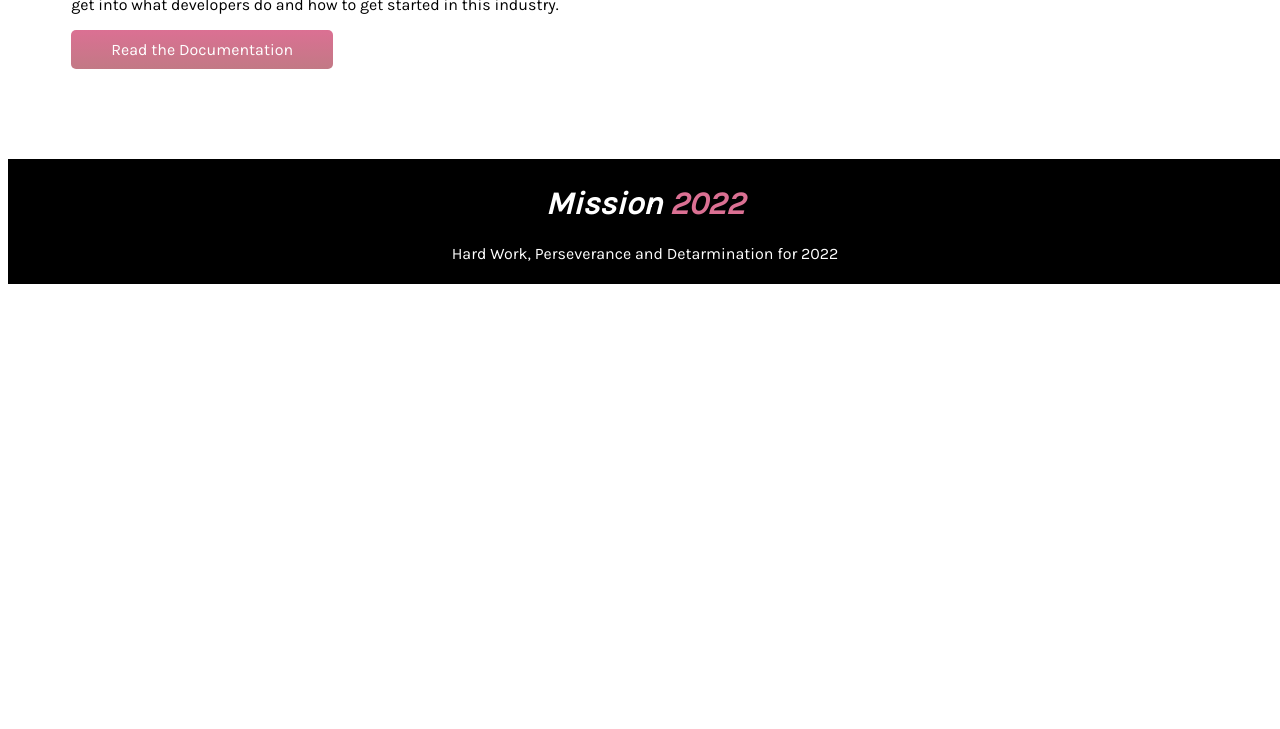
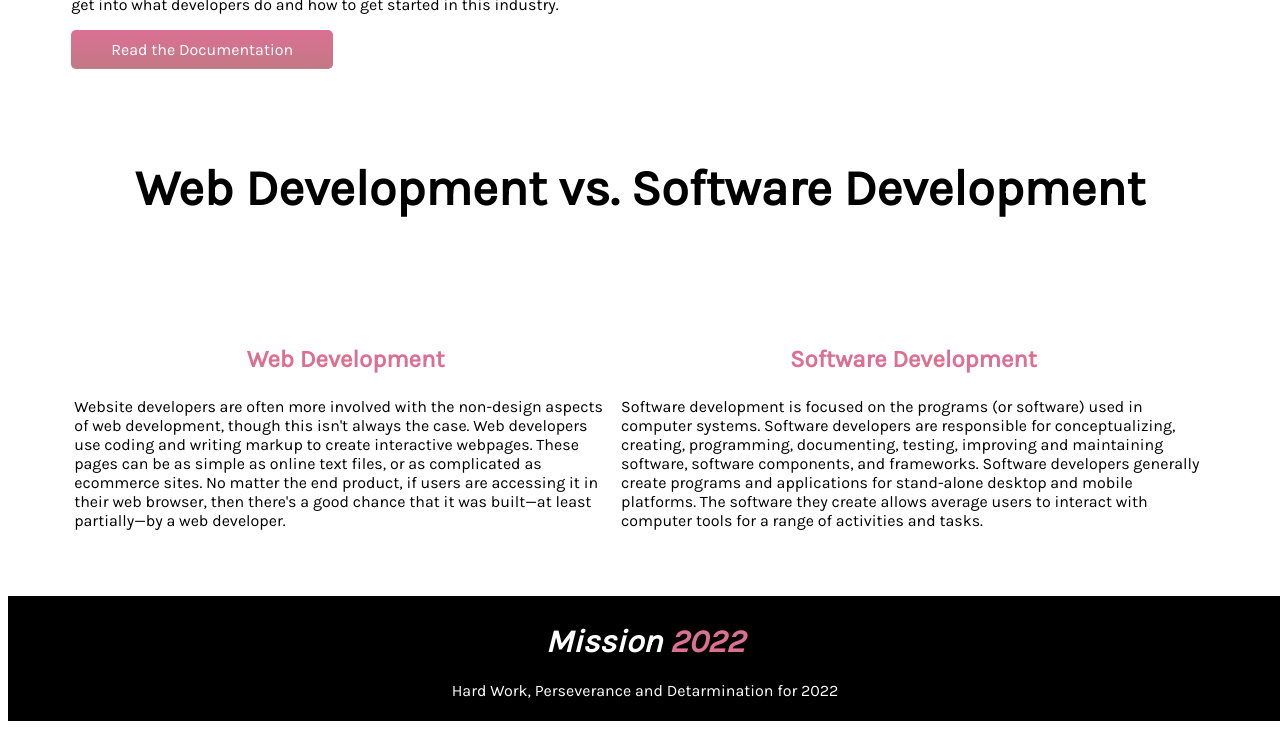
Before and after one commit to PROTTASAKARIM/Assignment-one, a plain HTML site: page index.html in a window 1280 px wide. Shown: the part 2018-2747 px from the top of the page. Before the commit the page ends 2310 px from the top, so only its background shows below. Drawn offline with Linux system fonts and the light colour scheme; a web font is replaced by a local one.

Commit message:
table added

```diff
--- a/index.html
+++ b/index.html
@@ -90,6 +90,40 @@
 
         </div>
     </section>
+
+    <section>
+        <h1 class="text-position text-size">Web Development vs. Software Development</h1>
+        <table class="table-decoration">
+            <tr>
+                <td class="table-style">
+                    <h1 class="text-color "> Web Development</h1>
+                </td>
+                <td class="table-style">
+                    <h1 class="text-color">Software Development</h1>
+                </td>
+            </tr>
+            <tr>
+                <td>
+                    Website developers are often more involved with the non-design aspects of web development, though
+                    this isn't always the case. Web developers use coding and writing markup to create interactive
+                    webpages. These pages can be as simple as online text files, or as complicated as ecommerce sites.
+                    No matter the end product, if users are accessing it in their web browser, then there's a good
+                    chance that it was built—at least partially—by a web developer.
+                </td>
+                <td>
+                    Software development is focused on the programs (or software) used in computer systems. Software
+                    developers are responsible for conceptualizing, creating, programming, documenting, testing,
+                    improving and maintaining software, software components, and frameworks.
+
+                    Software developers generally create programs and applications for stand-alone desktop and mobile
+                    platforms. The software they create allows average users to interact with computer tools for a range
+                    of activities and tasks.
+                </td>
+            </tr>
+        </table>
+
+    </section>
+
     <footer>
         <h1><i>Mission <span class="text-color">2022</span> </i></h1>
         <p>Hard Work, Perseverance and Detarmination for 2022</p>
--- a/style.css
+++ b/style.css
@@ -56,11 +56,24 @@ footer{
 .image-size img{
 width: 40%;
 }
+.Difference{
+    padding: 2%;
+}
 .text-color{
     color: palevioletred;
 }
 .text-size{
 font-size: 50px;
+}
+.table-decoration
+{
+    padding: 5%;
+
+}
+.table-style{
+
+    text-align: center;
+
 }
 #box-line{
     border-left: 3px solid;
```
